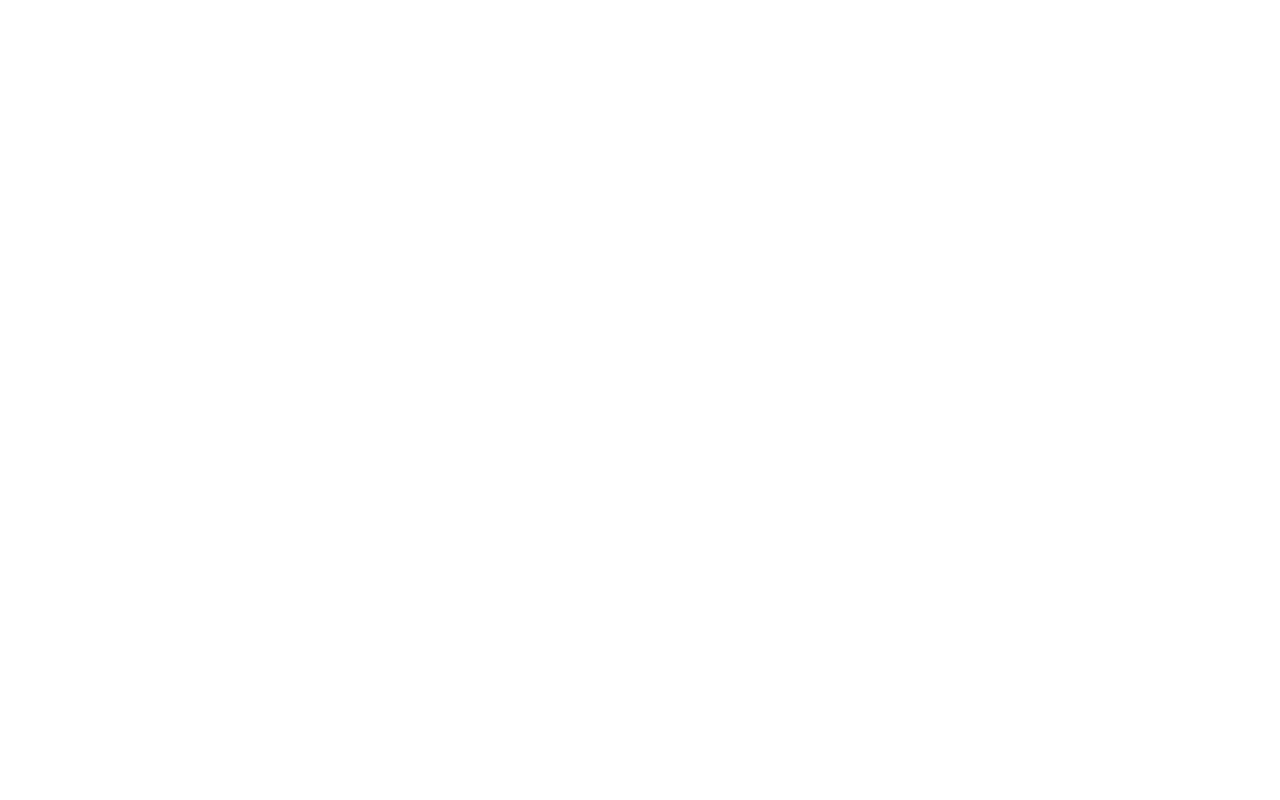
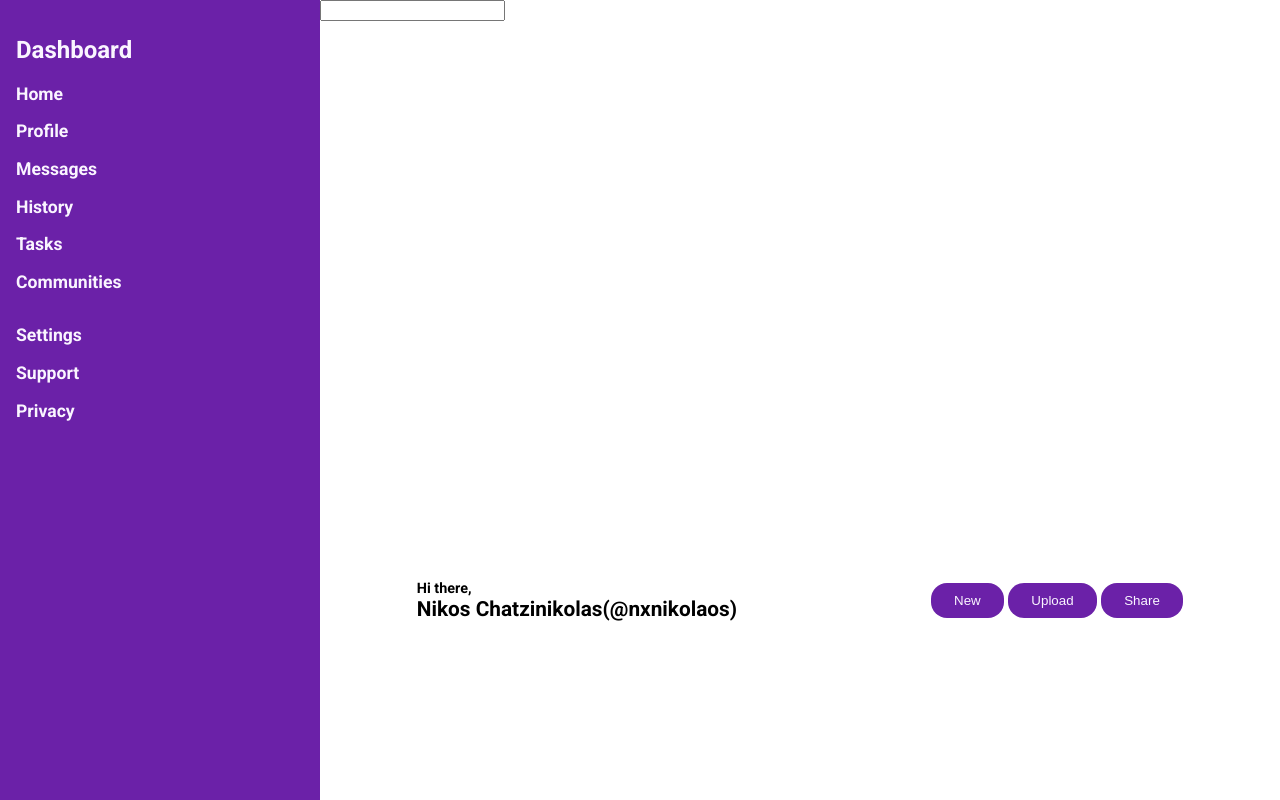
Before and after one commit to nxnikolaos/admin-dashboard-project, a plain HTML site: page index.html in a window 1280 px wide. Drawn offline with Linux system fonts and the light colour scheme.

Commit message:
Completed the basis of the sidebar, tinkered with header.

```diff
--- a/index.html
+++ b/index.html
@@ -5,9 +5,51 @@
     <meta http-equiv="X-UA-Compatible" content="IE=edge">
     <meta name="viewport" content="width=device-width, initial-scale=1.0">
     <link rel="stylesheet" href="style.css">
-    <title>Document</title>
+    <link rel="preconnect" href="https://fonts.googleapis.com">
+    <link rel="preconnect" href="https://fonts.gstatic.com" crossorigin>
+    <link href="https://fonts.googleapis.com/css2?family=Roboto:wght@400;700&display=swap" rel="stylesheet">
+    <title>Admin Dashboard</title>
 </head>
 <body>
+    <div class="container">
+        <div class="header">
+            <div class="search">
+                <div class="search-bar">
+                    <input type="text" name="search-bar" id="user-search">
+                </div>
+                <div class="search-buttons"></div>
+            </div>
+            <div class="user-interface">
+                <div class="user-info">
+                    <p>Hi there,<br>
+                        <span>Nikos Chatzinikolas(@nxnikolaos)</span>
+                    </p>
+                </div>
+                <div class="user-nav">
+                    <button>New</button>
+                    <button>Upload</button>
+                    <button>Share</button>
+                </div>
+            </div>
+        </div>
+        <div class="sidebar">
+            <h2>Dashboard</h3>
+            <ul>
+                <li>Home</li>
+                <li>Profile</li>
+                <li>Messages</li>
+                <li>History</li>
+                <li>Tasks</li>
+                <li>Communities</li>
+            </ul>
+            <ul>
+                <li>Settings</li>
+                <li>Support</li>
+                <li>Privacy</li>
+            </ul>
+        </div>
+        <div class="content"></div>
+    </div>
 
 </body>
 </html>
--- a/style.css
+++ b/style.css
@@ -1,8 +1,83 @@
 html{
     box-sizing: border-box;
-    font-family: 'Nanum Gothic', sans-serif;
+    font-family: 'Roboto', sans-serif;
+}
+
+:root{
+    --main-color:#6B21A8;
+    --text-color:#FAF5FF;
 }
 
 *, *:before, *:after{
     box-sizing: inherit;
 }
+
+body{
+    margin:0;
+}
+
+.container{
+    display: grid;
+    grid-template-columns: repeat(4, 1fr);
+}
+
+.sidebar{
+    grid-column: 1/2;
+    height: 100vh;
+    background-color: var(--main-color);
+    color: var(--text-color);
+    padding: 1rem;
+}
+
+.sidebar ul{
+    padding-left: 0;
+}
+
+.sidebar ul li{
+    list-style: none;
+    font-size: 1.1rem;
+    font-weight: bold;
+    padding-bottom: 1em;
+}
+
+.header{
+    grid-column: 2/5;
+    grid-row: 1/2;
+    display: grid;
+    grid-template-rows: 1fr 1fr;
+    /* box-shadow: 5px 5px black; */
+}
+
+.user-info{
+    font-weight: bold;
+    font-size: 0.9rem;
+}
+
+.user-info span{
+    font-size:1.3rem;
+}
+
+.user-interface{
+    display: flex;
+    flex-direction: row;
+    align-items: center;
+    justify-content: space-around;
+}
+
+.user-nav{
+}
+
+.user-nav button{
+    background-color:var(--main-color) ;
+    color: var(--text-color);
+    padding: 0.75em 1.75em;
+    border: none;
+    border-radius: 1rem;
+}
+
+.content{
+    background-color: #e2e8f0;
+    grid-row: 2/3;
+    display: grid;
+    grid-template-columns: repeat(3,1fr);
+}
```
